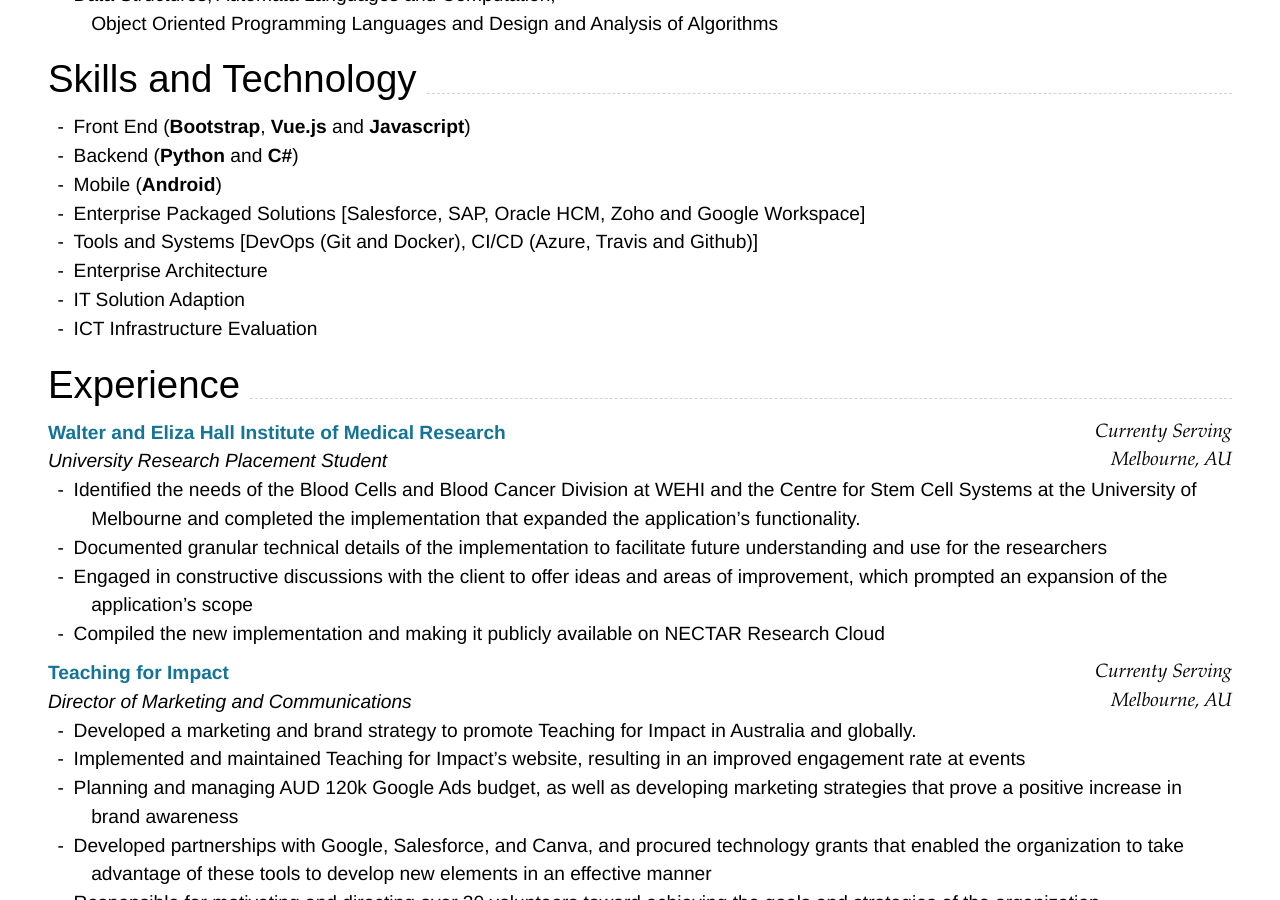
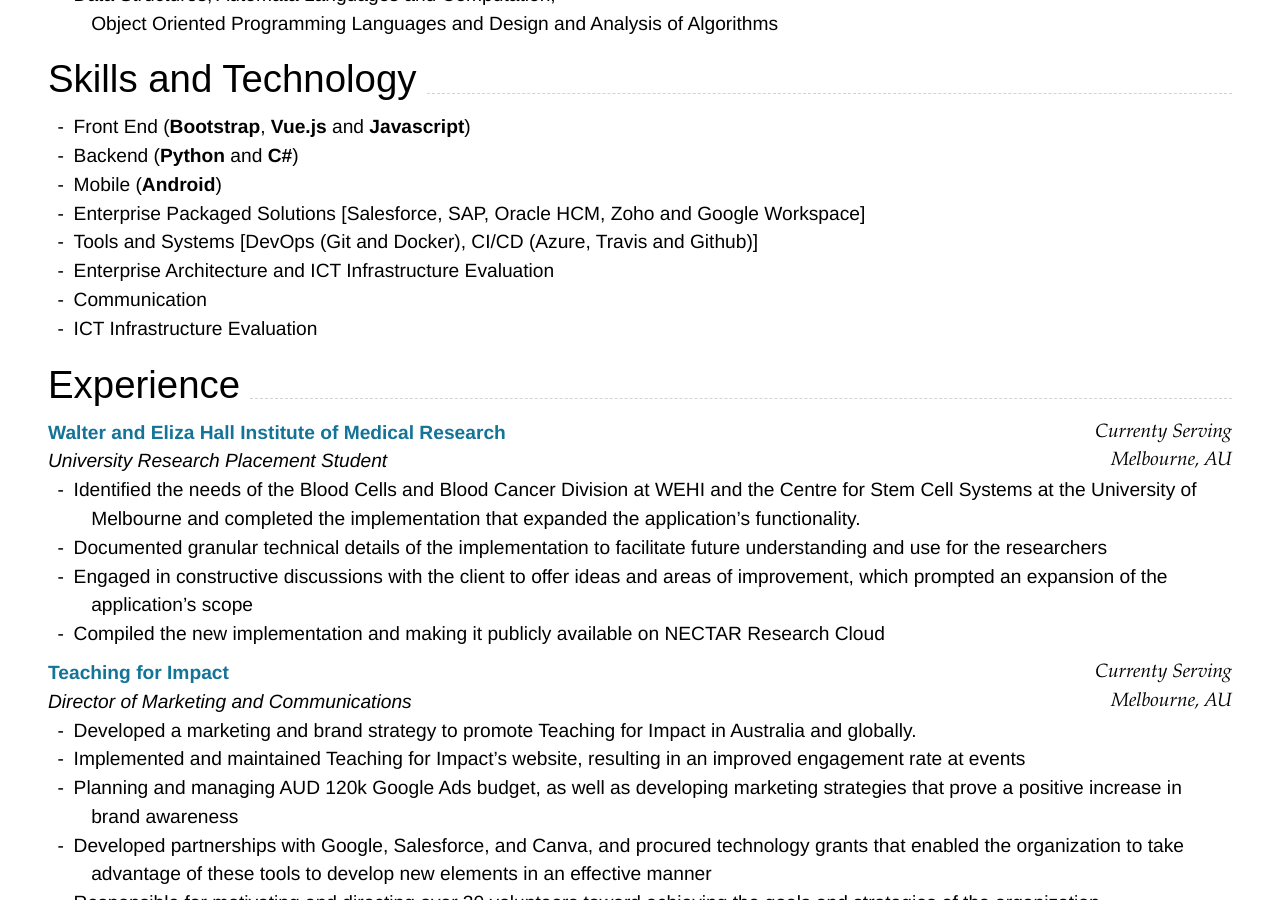
Before and after one commit to thedhanawada/me, a Jekyll site: the page built from index.md, in a window 1280 px wide and 900 px high, scrolled down 607 px. Built offline with Jekyll 4.4.1, drawn with Linux system fonts in a browser that asks for light colours; nearby versions of some CDN libraries.

Commit message:
softskills update

```diff
--- a/index.md
+++ b/index.md
@@ -67,8 +67,8 @@ Pondicherry, IN
  3. Mobile (**Android**)
 2. Enterprise Packaged Solutions [Salesforce, SAP, Oracle HCM, Zoho and Google Workspace]
 3. Tools and Systems [DevOps (Git and Docker), CI/CD (Azure, Travis and Github)]
-4. Enterprise Architecture
-5. IT Solution Adaption
+4. Enterprise Architecture and ICT Infrastructure Evaluation
+5. Communication
 6. ICT Infrastructure Evaluation
 
 ## Experience
```
